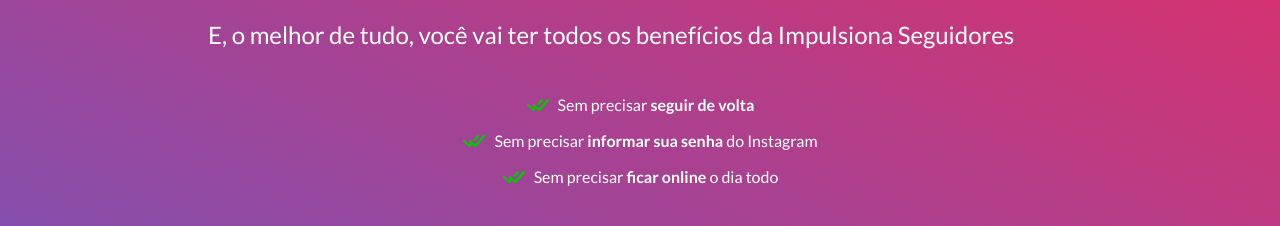
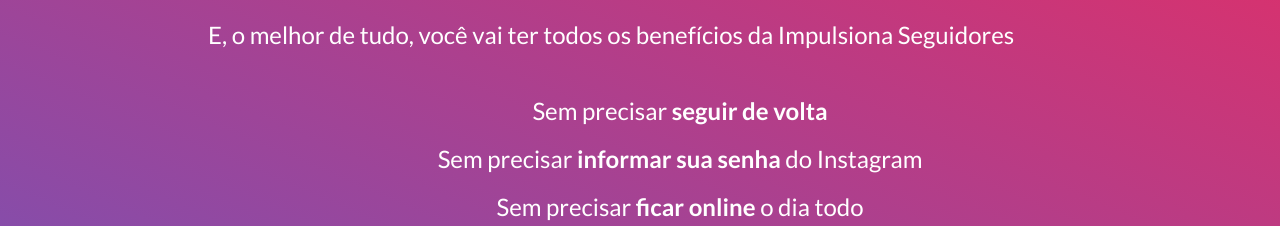
Before and after one commit to flaviobabos/impulsiona-seguidores, a Gatsby site: page / in a window 1280 px wide. Shown: the part 1470-1696 px from the top of the page. Built offline with nearby package versions, Linux system fonts and the light colour scheme; Gatsby itself is replaced by a stand-in of ours; grey boxes are pictures that could not be loaded; some icons are missing.

Commit message:
fixing font-size in section about

```diff
--- a/src/components/SectionAbout/index.js
+++ b/src/components/SectionAbout/index.js
@@ -1,5 +1,6 @@
 import React from "react";
 import style from "./styles";
+import {DoubleCheck } from 'akar-icons';
 
 const sectionWarranty = ({ className }) => {
     return (
@@ -10,17 +11,17 @@
                     <p className="text-white mt-10 normal">Após o processamento de sua compra, seu perfil imediatamente irá atrair mais pessoas, lhe dando ainda mais interações e engajamento.</p>
                     <p className="text-white mt-5 normal">Não se preocupe pois a quantidade de seguidores e curtidas é garantida durante toda a assinatura.</p>
                     <p className="text-white mt-5 normal pb-10">E, o melhor de tudo, você vai ter todos os benefícios da Impulsiona Seguidores</p>
-                    <div className="flex mb-3 lg:justify-center">
-                        <svg xmlns="http://www.w3.org/2000/svg" width="24" height="24" viewBox="0 0 24 24" fill="none" stroke="#00CD00" strokeWidth="2" strokeLinecap="round" strokeLinejoin="round" display="block" id="DoubleCheck"><path d="M2 12l5.25 5 2.625-3" /><path d="M8 12l5.25 5L22 7" /><path d="M16 7l-3.5 4" /></svg>
-                        <p className="text-white ml-2">Sem precisar <strong className="text-white">seguir de volta</strong></p>
+                    <div className="flex mb-3 justify-center">
+                        <DoubleCheck className="text-green w-16" size={32} />
+                        <p className="text-white normal ml-4">Sem precisar <strong className="text-white">seguir de volta</strong></p>
                     </div>
                     <div className="flex mb-3 lg:justify-center">
-                        <svg xmlns="http://www.w3.org/2000/svg" width="24" height="24" viewBox="0 0 24 24" fill="none" stroke="#00CD00" strokeWidth="2" strokeLinecap="round" strokeLinejoin="round" display="block" id="DoubleCheck"><path d="M2 12l5.25 5 2.625-3" /><path d="M8 12l5.25 5L22 7" /><path d="M16 7l-3.5 4" /></svg>
-                        <p className="text-white ml-2">Sem precisar <strong className="text-white">informar sua senha</strong> do Instagram</p>
+                        <DoubleCheck className="text-green w-16" size={32} />
+                        <p className="text-white normal ml-4">Sem precisar <strong className="text-white">informar sua senha</strong> do Instagram</p>
                     </div>
                     <div className="flex mb-10 lg:justify-center">
-                        <svg xmlns="http://www.w3.org/2000/svg" width="24" height="24" viewBox="0 0 24 24" fill="none" stroke="#00CD00" strokeWidth="2" strokeLinecap="round" strokeLinejoin="round" display="block" id="DoubleCheck"><path d="M2 12l5.25 5 2.625-3" /><path d="M8 12l5.25 5L22 7" /><path d="M16 7l-3.5 4" /></svg>
-                        <p className="text-white ml-2">Sem precisar <strong className="text-white">ficar online</strong> o dia todo</p>
+                        <DoubleCheck className="text-green w-16" size={32} />
+                        <p className="text-white normal ml-4">Sem precisar <strong className="text-white">ficar online</strong> o dia todo</p>
                     </div>
                     <div className="container lg:px-30 xl:px-40">
                         <iframe className="mx-auto" width="100%" height="350px" src="https://www.youtube.com/embed/XxeOdkmAgYY" title="YouTube video player" frameBorder="0" allow="accelerometer; autoplay; clipboard-write; encrypted-media; gyroscope; picture-in-picture" allowFullScreen></iframe>
```
